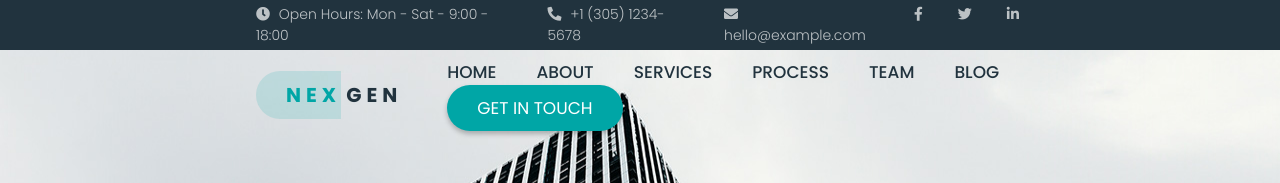
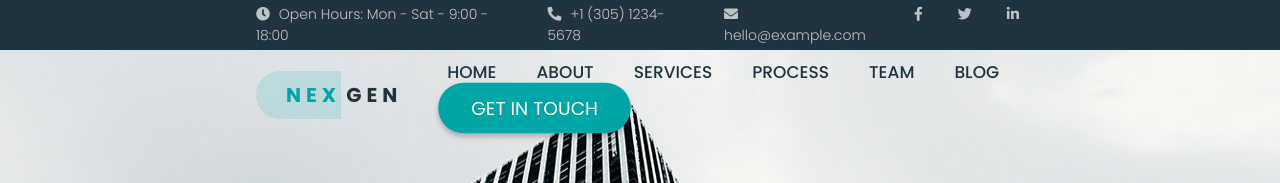
Before and after one commit to marcocanopoli/proj-html-vuejs, a Vue app: page / in a window 1280 px wide. In both pictures the pointer is over the link 534 px from the left and 108 px from the top of the page. Shown: the top 183 px of the page. Built offline with nearby package versions, Linux system fonts and the light colour scheme.

Commit message:
button hover scale

```diff
--- a/src/assets/style/global.scss
+++ b/src/assets/style/global.scss
@@ -174,6 +174,7 @@ select {
     &:hover {
         border-radius: 30px;
         box-shadow: 0 3px 5px $black25;
+        transform: scale(110%);
     }
 }
 .button-solid {
```
